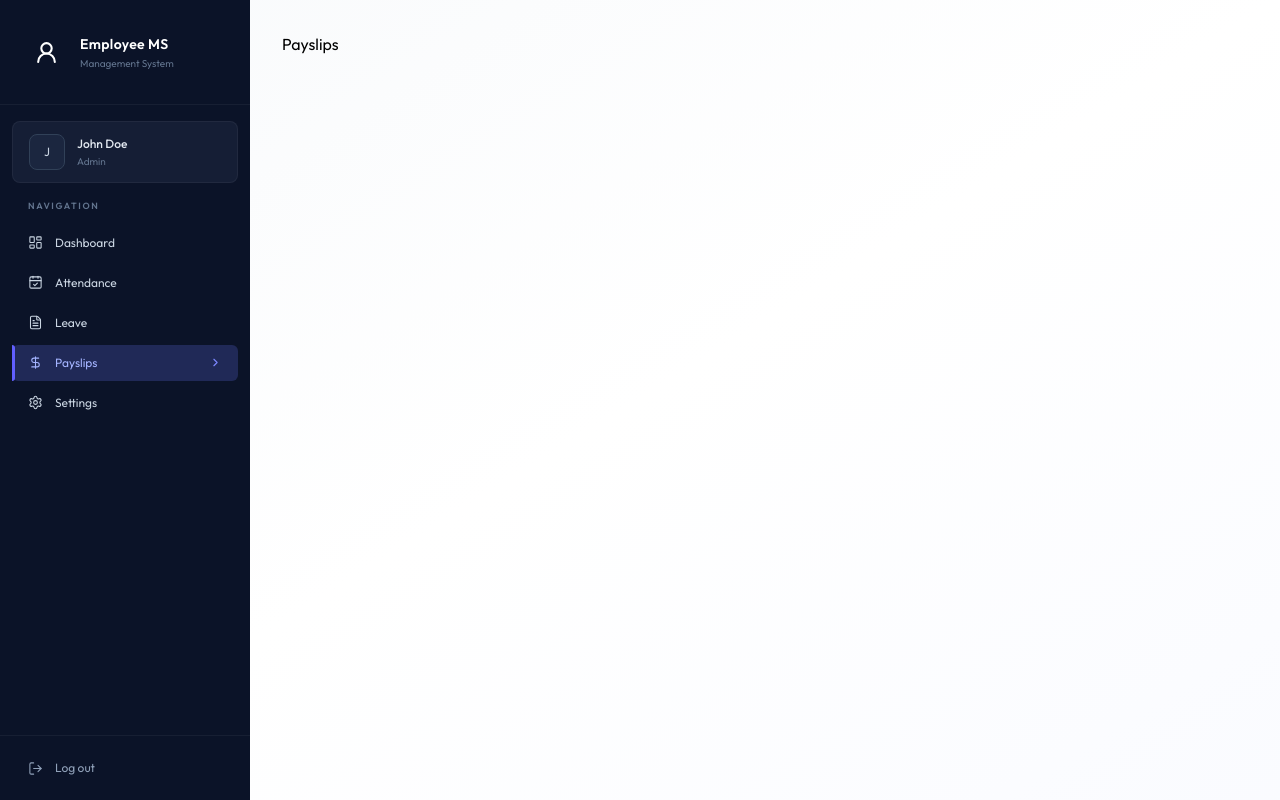
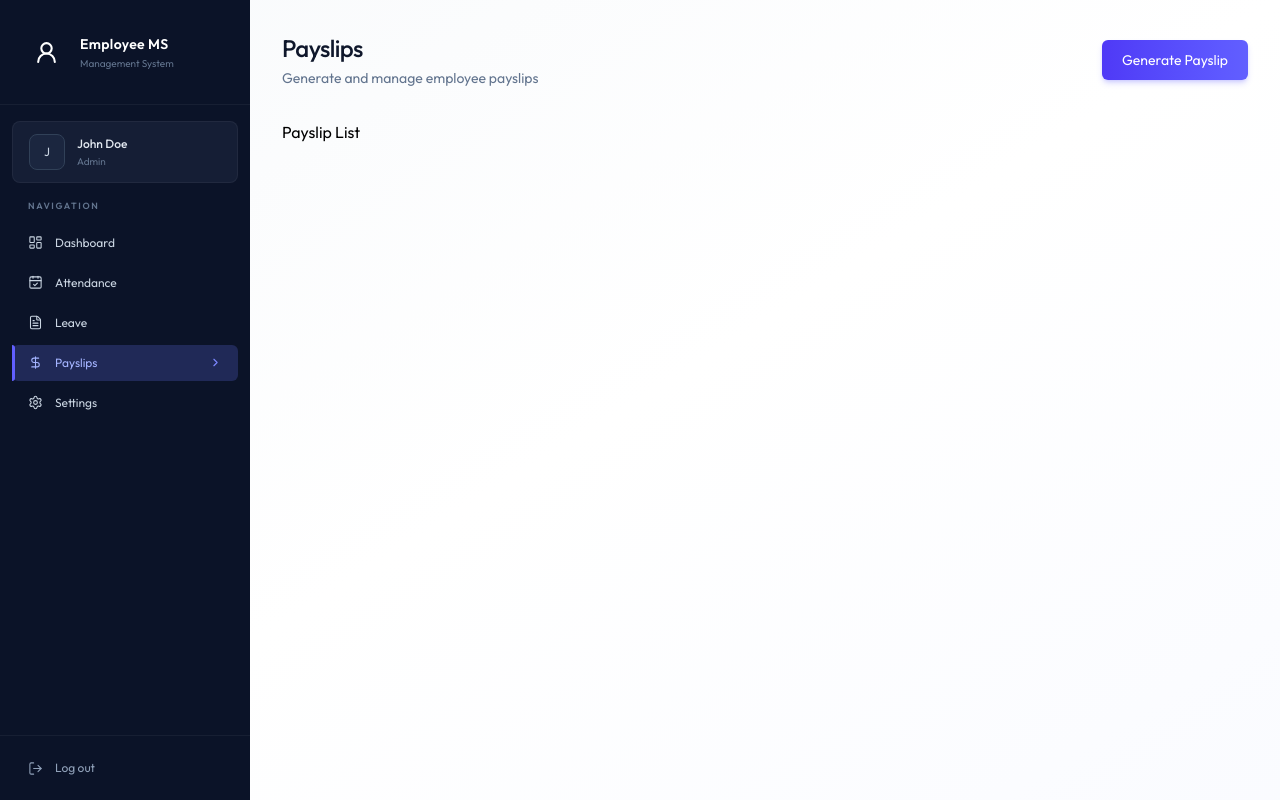
Before and after one commit to sunnyshah011/Employe-Management-System, a React (Vite) app in the folder Fronted/: page /payslips in a window 1280 px wide. Built offline with nearby package versions, Linux system fonts and the light colour scheme.

Commit message:
payslip pending

```diff
--- /dev/null
+++ b/Fronted/src/Component/Payslip/PayslipList.jsx
@@ -0,0 +1,9 @@
+import React from 'react'
+
+const PayslipList = () => {
+  return (
+    <div>PayslipList</div>
+  )
+}
+
+export default PayslipList
--- a/Fronted/src/Pages/Payslips.jsx
+++ b/Fronted/src/Pages/Payslips.jsx
@@ -1,11 +1,63 @@
-import React from 'react'
+import { useCallback, useEffect, useState } from 'react';
+import { dummyEmployeeData, dummyPayslipData } from '../assets/assets';
+import LoadingAnimation from '../Component/LoadingAnimation';
 
 const Payslips = () => {
+
+  const [payslips, setPayslips] = useState([]);
+  const [employees, setEmployees] = useState([]);
+  const [loading, setLoading] = useState(true);
+
+  const isAdmin = true;
+
+  const fetchPayslips = useCallback(async () => {
+    setPayslips(dummyPayslipData);
+    setTimeout(() => {
+      setLoading(false);
+    }, 500);
+  }, []);
+
+  useEffect(() => {
+    fetchPayslips();
+
+    if (isAdmin) {
+      setEmployees(dummyEmployeeData);
+    }
+  }, [fetchPayslips, isAdmin]);
+
+  if (loading) {
+    return <LoadingAnimation />;
+  }
+
   return (
-    <div>
-      Payslips
+    <div className="animate-fade-in">
+
+      <div className="flex flex-col sm:flex-row justify-between items-start sm:items-center gap-4 mb-8">
+
+        <div>
+          <h1 className="page-title">
+            Payslips
+          </h1>
+
+          <p className="page-subtitle">
+            {isAdmin
+              ? "Generate and manage employee payslips"
+              : "Your payslip history"}
+          </p>
+        </div>
+
+        {isAdmin && (
+          <button className="btn-primary">
+            Generate Payslip
+          </button>
+        )}
+
+      </div>
+
+      <p>Payslip List</p>
+
     </div>
-  )
-}
+  );
+};
 
-export default Payslips
+export default Payslips;
```
